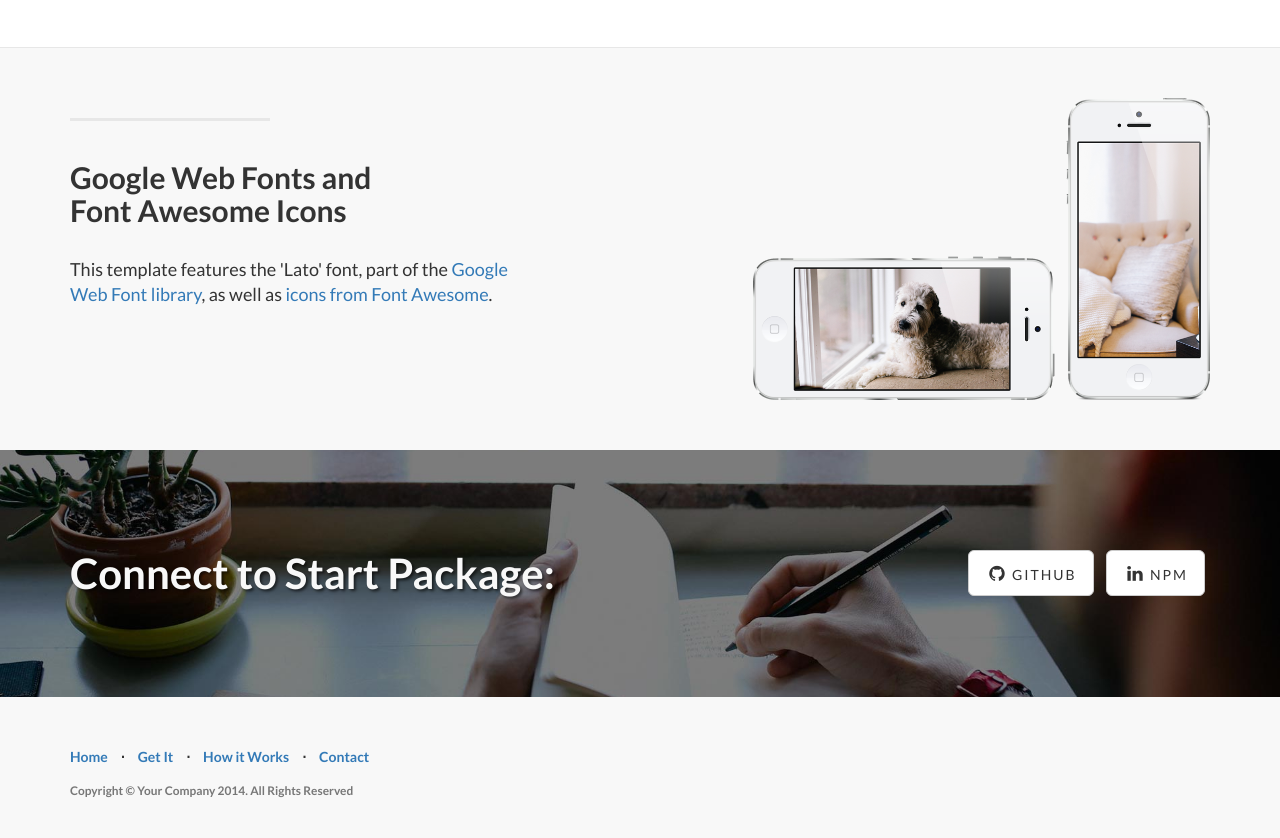
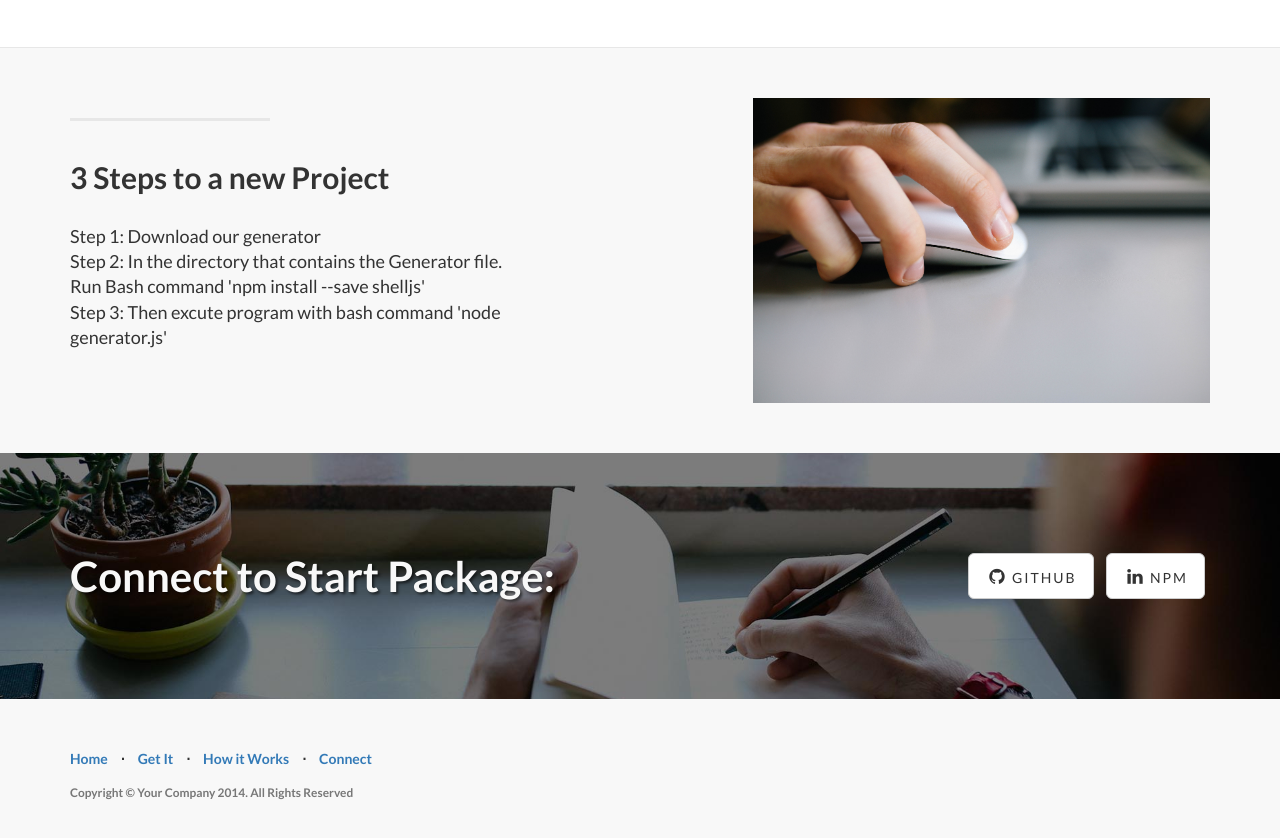
Before and after one commit to theJakub/generator, a website: page Public/index.html in a window 1280 px wide. Shown: the part 1668-2506 px from the top of the page. Drawn offline with Linux system fonts and the light colour scheme.

Commit message:
html adjustments

```diff
--- a/Public/index.html
+++ b/Public/index.html
@@ -9,7 +9,7 @@
     <meta name="description" content="">
     <meta name="author" content="">
 
-    <title>Landing Page - Start Bootstrap Theme</title>
+    <title>CodeCraft Yeomon</title>
 
     <!-- Bootstrap Core CSS -->
     <link href="css/bootstrap.min.css" rel="stylesheet">
@@ -55,7 +55,7 @@
                         <a href="#How it Works">How it Works</a>
                     </li>
                     <li>
-                        <a href="#contact">Contact</a>
+                        <a href="#contact">Connect</a>
                     </li>
                 </ul>
             </div>
@@ -152,11 +152,11 @@
                 <div class="col-lg-5 col-sm-6">
                     <hr class="section-heading-spacer">
                     <div class="clearfix"></div>
-                    <h2 class="section-heading">Google Web Fonts and<br>Font Awesome Icons</h2>
-                    <p class="lead">This template features the 'Lato' font, part of the <a target="_blank" href="http://www.google.com/fonts">Google Web Font library</a>, as well as <a target="_blank" href="http://fontawesome.io">icons from Font Awesome</a>.</p>
+                    <h2 class="section-heading">3 Steps to a new Project</h2>
+                    <p class="lead">Step 1: Download our generator <br> Step 2: In the directory that contains the Generator file. Run Bash command 'npm install --save shelljs'<br> Step 3: Then excute program with bash command 'node generator.js'</p>
                 </div>
                 <div class="col-lg-5 col-lg-offset-2 col-sm-6">
-                    <img class="img-responsive" src="img/phones.png" alt="">
+                    <img class="img-responsive" src="img/mouseClick.jpg" alt="">
                 </div>
             </div>
 
@@ -213,7 +213,7 @@
                         </li>
                         <li class="footer-menu-divider">&sdot;</li>
                         <li>
-                            <a href="#contact">Contact</a>
+                            <a href="#contact">Connect</a>
                         </li>
                     </ul>
                     <p class="copyright text-muted small">Copyright &copy; Your Company 2014. All Rights Reserved</p>
```
Also changed, not shown: Public/img/mouseClick.jpg (added), Public/img/phones.png (deleted).
